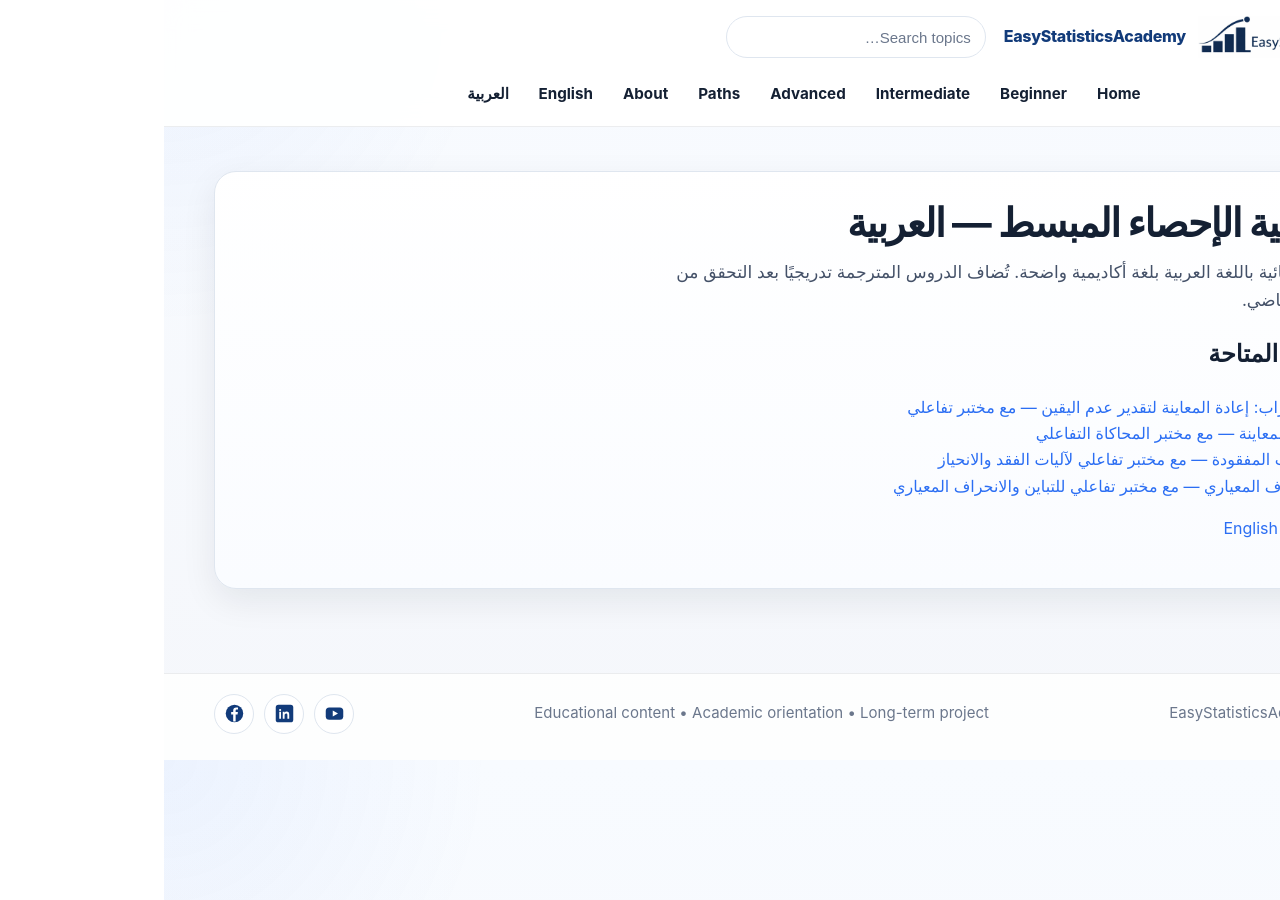
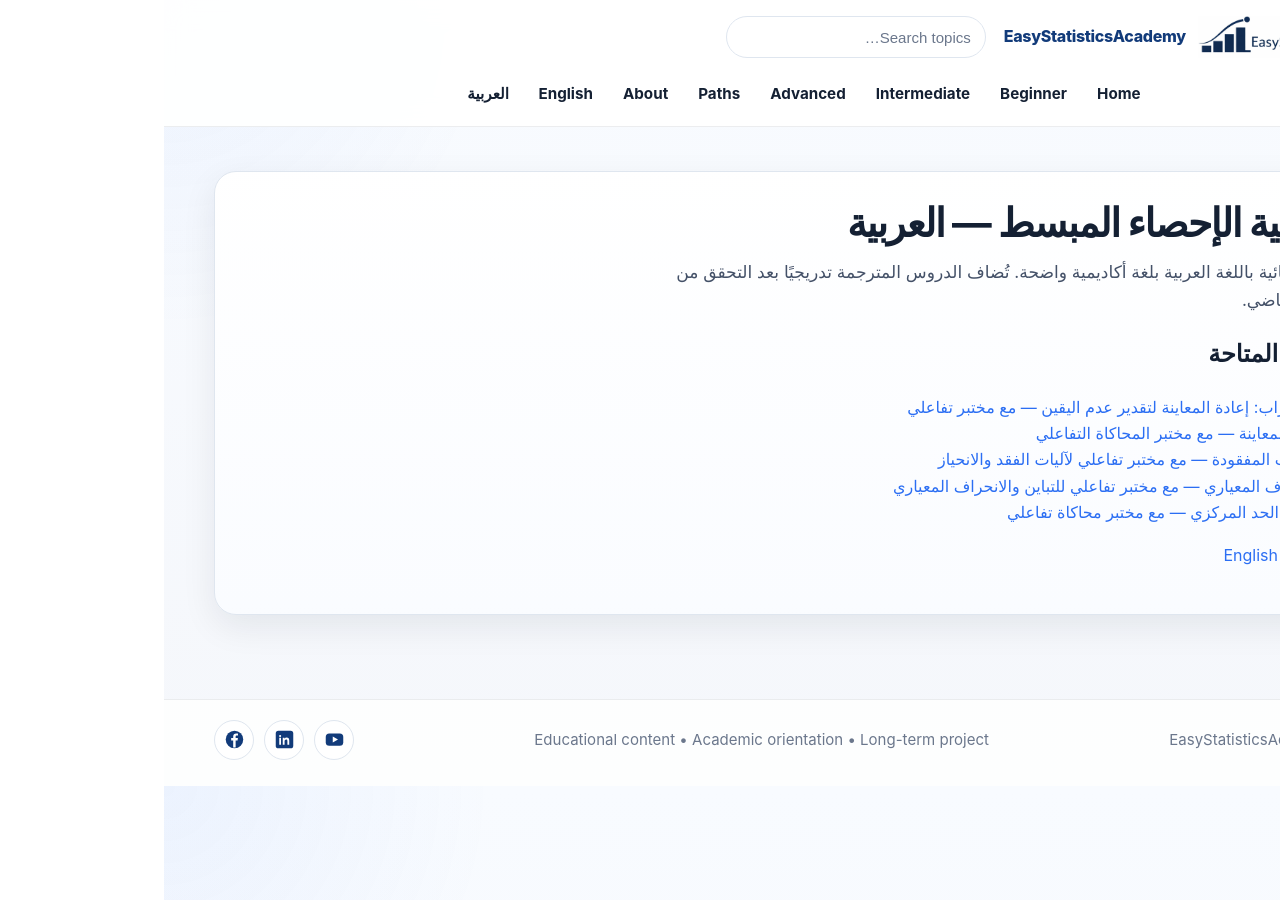
Before and after one commit to ammar-homaida-statistics/easystatisticsacademy, a Jekyll site: the page built from ar/index.md, in a window 1280 px wide. Built offline with Jekyll 4.4.1, drawn with Linux system fonts in a browser that asks for light colours.

Commit message:
Link verified English–Arabic CLT translation pair

```diff
--- a/ar/index.md
+++ b/ar/index.md
@@ -9,6 +9,6 @@
 <h1>أكاديمية الإحصاء المبسط — العربية</h1>
 <p class="lead">دروس إحصائية باللغة العربية بلغة أكاديمية واضحة. تُضاف الدروس المترجمة تدريجيًا بعد التحقق من محتواها الرياضي.</p>
 <h2>الدروس المتاحة</h2>
-<ul><li><a href="/ar/inference/assumptions-robustness/bootstrap-as-robust-tool/">بوتستراب: إعادة المعاينة لتقدير عدم اليقين — مع مختبر تفاعلي</a></li><li><a href="/ar/foundations/sampling-variability/">تباين المعاينة — مع مختبر المحاكاة التفاعلي</a></li><li><a href="/ar/foundations/missing-data/">البيانات المفقودة — مع مختبر تفاعلي لآليات الفقد والانحياز</a></li><li><a href="/ar/descriptive/spread/standard-deviation/">الانحراف المعياري — مع مختبر تفاعلي للتباين والانحراف المعياري</a></li></ul>
+<ul><li><a href="/ar/inference/assumptions-robustness/bootstrap-as-robust-tool/">بوتستراب: إعادة المعاينة لتقدير عدم اليقين — مع مختبر تفاعلي</a></li><li><a href="/ar/foundations/sampling-variability/">تباين المعاينة — مع مختبر المحاكاة التفاعلي</a></li><li><a href="/ar/foundations/missing-data/">البيانات المفقودة — مع مختبر تفاعلي لآليات الفقد والانحياز</a></li><li><a href="/ar/descriptive/spread/standard-deviation/">الانحراف المعياري — مع مختبر تفاعلي للتباين والانحراف المعياري</a></li><li><a href="/ar/probability/lln-clt/central-limit-theorem/">نظرية الحد المركزي — مع مختبر محاكاة تفاعلي</a></li></ul>
 <p><a href="/" lang="en" dir="ltr">English homepage</a></p>
 </div></section>
```
